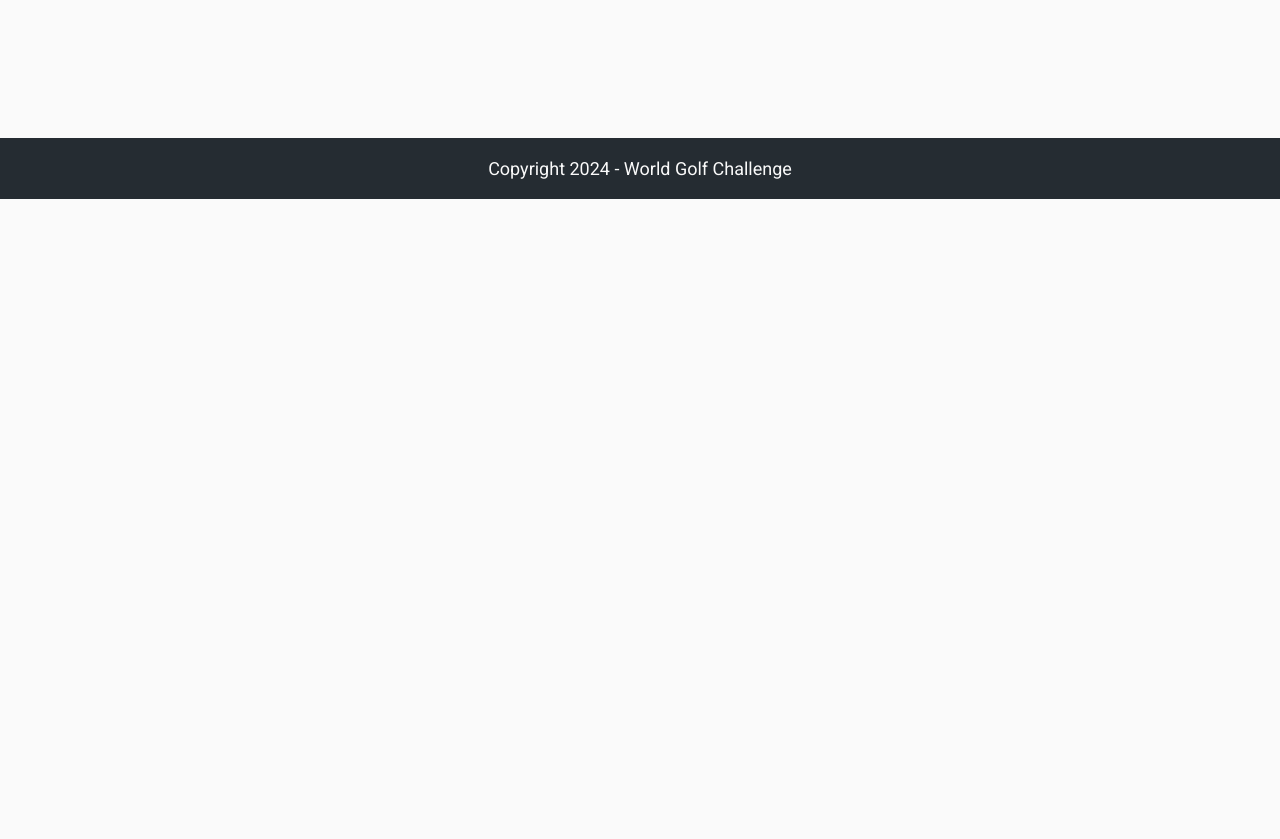
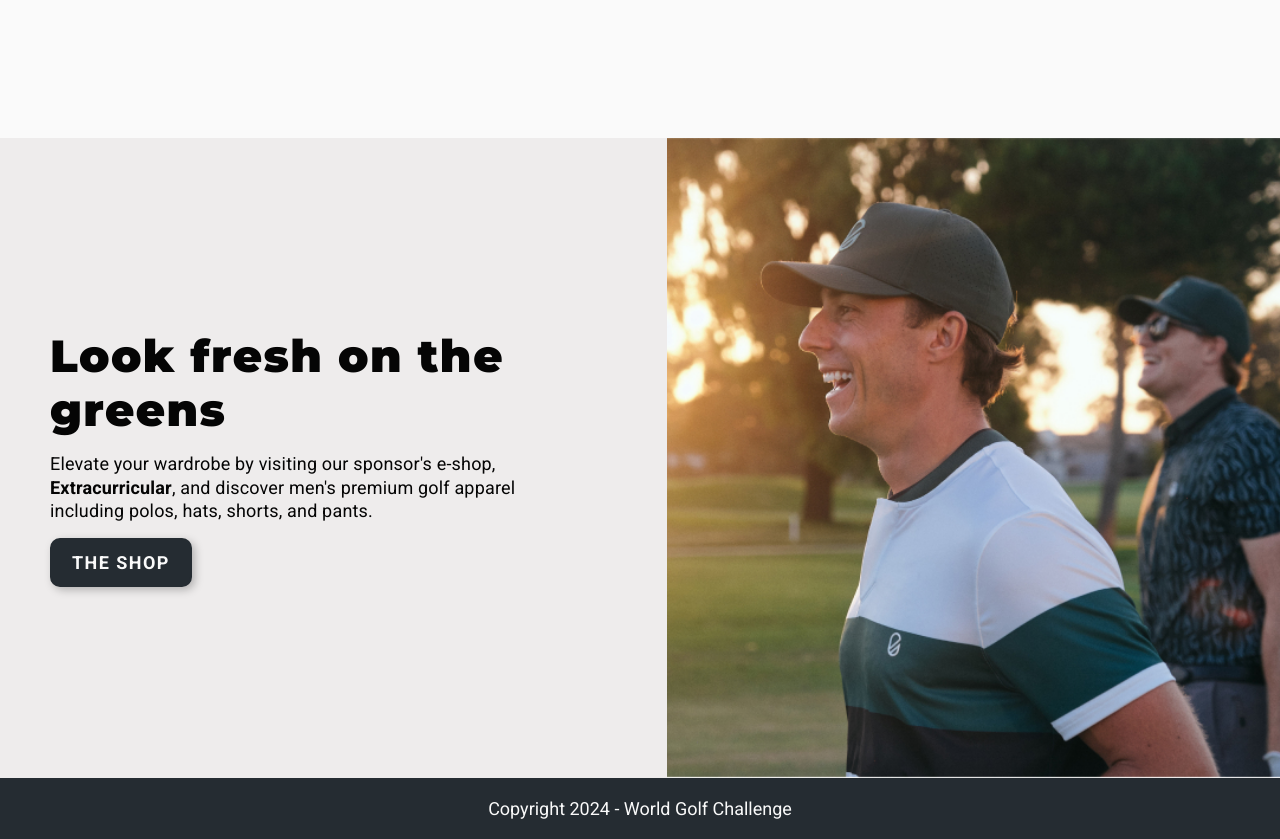
Before and after one commit to Redox-Digital/wgc-next, a Next.js app: page / in a window 1280 px wide. Shown: the part 3220-4059 px from the top of the page. Before the commit the page ends 3419 px from the top, so only its background shows below. Built offline with nearby package versions, Linux system fonts and the light colour scheme.

Commit message:
content: adding CTA section on homepage

```diff
--- a/components/ContactCTA.module.scss
+++ b/components/ContactCTA.module.scss
@@ -1,15 +1,20 @@
 .contactCTA {
-  padding: 0;
+  padding: 0 !important;
   display: flex;
   flex-direction: column;
 
+  &.grey {
+    background-color: var(--excr-grey);
+  }
+
   @media screen and (min-width: 900px) {
-    flex-direction: row;
+    flex-direction: row !important;
+
     min-height: 400px;
   }
 
   @media screen and (min-width: 1200px) {
-    min-height: 540px;
+    min-height: 640px;
   }
 
   &__img {
@@ -24,6 +29,7 @@
       width: 100%;
       height: 100%;
       object-fit: cover;
+      object-position: top;
     }
   }
   &__texts {
--- a/components/ContactCTA.tsx
+++ b/components/ContactCTA.tsx
@@ -2,21 +2,29 @@ import css from './ContactCTA.module.scss';
 import Button from './navigation/Button';
 import Image from 'next/image';
 
-export default function ContactCTA() {
+type Props = {
+  title: React.ReactNode;
+  desc: React.ReactNode;
+  btnLink?: string;
+  btnLabel?: string;
+  img: string;
+  grey?: boolean;
+};
+
+export default function ContactCTA({ title, desc, btnLink, btnLabel, grey, img }: Props) {
   return (
-    <section className={css.contactCTA}>
+    <section className={`${css.contactCTA} ${grey && css.grey}`}>
       <div className={css.contactCTA__texts}>
-        <h2>Do you want more&nbsp;?</h2>
-        <p>
-          More Free and Buy-in Challenges available on wgc.gg & your own Challenges with friends,
-          clients, club members to create!
-        </p>
-        <Button to="https://wgc.gg" blank>
-          visit wgc.gg
-        </Button>
+        <h2>{title}</h2>
+        <p>{desc}</p>
+        {btnLink && (
+          <Button to={btnLink} blank>
+            {btnLabel || 'Learn more'}
+          </Button>
+        )}
       </div>
       <div className={css.contactCTA__img}>
-        <Image src={'/layouts/contact-cta.webp'} alt={''} fill />
+        <Image src={img} alt={''} fill />
       </div>
     </section>
   );
--- a/pages/index.tsx
+++ b/pages/index.tsx
@@ -179,6 +179,19 @@ export default function Home() {
             <div className={css.row}></div>
           </div>
         </section>
+        <ContactCTA
+          img="/layouts/home_excr-cta.jpg"
+          grey
+          title={'Look fresh on the greens'}
+          desc={
+            <>
+              Elevate your wardrobe by visiting our sponsor&apos;s e-shop, <b>Extracurricular</b>,
+              and discover men&apos;s premium golf apparel including polos, hats, shorts, and pants.
+            </>
+          }
+          btnLabel="The shop"
+          btnLink="https://ex-cr.com/?utm_source=wgc"
+        />
       </main>
     </>
   );
```
Also changed, not shown: pages/lobby.tsx (+7 -1 lines), pages/rankings.tsx (+7 -1 lines), public/layouts/home_excr-cta.jpg (added).
